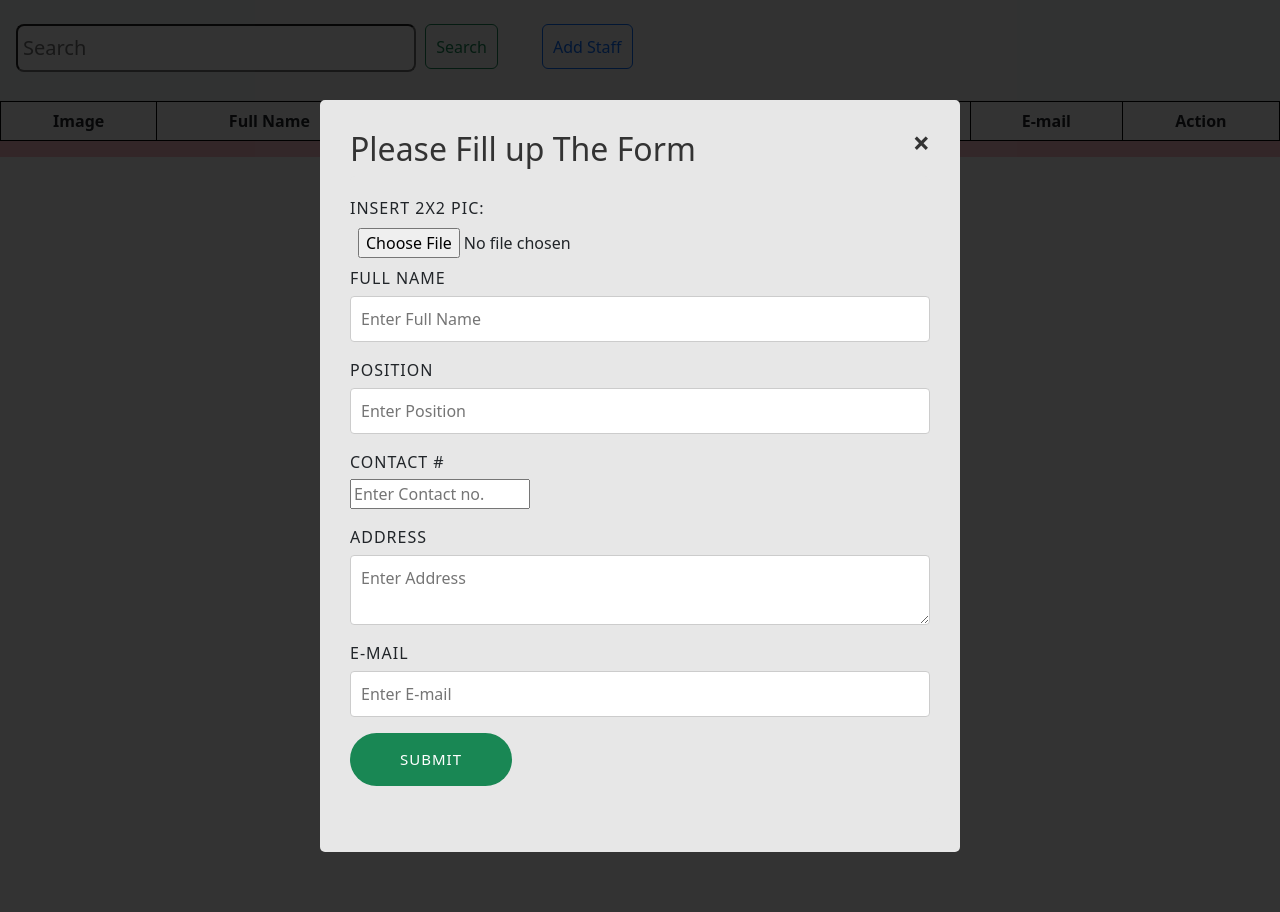
After one commit to Mrk-Cstle/Capstone_Cysdo, a PHP site: page /pages/admin/addStaff.php in a window 1280 px wide, after a click on "Add Staff". The commit adds this page. Run offline with PHP 8.4, Linux system fonts and the light colour scheme; lists and menus that the app fills with data are empty.

Commit message:
add Stafferist

```diff
--- a/assets/template/homeNavigation.php
+++ b/assets/template/homeNavigation.php
@@ -5,8 +5,9 @@
     <meta charset="UTF-8">
     <meta http-equiv="X-UA-Compatible" content="IE=edge">
     <meta name="viewport" content="width=device-width, initial-scale=1.0">
+    <link href="https://cdn.jsdelivr.net/npm/bootstrap@5.3.0/dist/css/bootstrap.min.css" rel="stylesheet" integrity="sha384-9ndCyUaIbzAi2FUVXJi0CjmCapSmO7SnpJef0486qhLnuZ2cdeRhO02iuK6FUUVM" crossorigin="anonymous">
+    <title>Document</title>
 
-    <title>Document</title>
     <style>
         * {
             box-sizing: border-box;
@@ -139,6 +140,8 @@
             </div>
         </div>
     </div>
+
+    <script src="https://cdn.jsdelivr.net/npm/bootstrap@5.3.0/dist/js/bootstrap.bundle.min.js" integrity="sha384-geWF76RCwLtnZ8qwWowPQNguL3RmwHVBC9FhGdlKrxdiJJigb/j/68SIy3Te4Bkz" crossorigin="anonymous"></script>
 </body>
 
 </html>
--- /dev/null
+++ b/pages/admin/addStaff.php
@@ -0,0 +1,65 @@
+<html lang="en">
+<head>
+    <meta charset="UTF-8">
+    <meta http-equiv="X-UA-Compatible" content="IE=edge">
+    <meta name="viewport" content="width=device-width, initial-scale=1.0">
+    <link href="https://fonts.googleapis.com/css2?family=Montserrat:wght@400;500;900&display=swap" rel="stylesheet">
+    <link href="https://cdn.jsdelivr.net/npm/bootstrap@5.3.0/dist/css/bootstrap.min.css" rel="stylesheet" integrity="sha384-9ndCyUaIbzAi2FUVXJi0CjmCapSmO7SnpJef0486qhLnuZ2cdeRhO02iuK6FUUVM" crossorigin="anonymous">
+    <link rel="stylesheet" href="../../style/addStaff.css">
+    <title>Document</title>
+</head>
+
+<body>
+<div class="backRound">
+  <nav class="navbar navbar-light bg-light d-flex">
+    <form class="form-inline m-lg-3">
+      <input class="searchBar form-control-lg mr-sm-2" type="search" placeholder="Search" aria-label="Search">
+      <button class="btnSearch btn btn-outline-success" type="submit">Search</button>
+      <a class="btnAddStaff btn btn-outline-primary" href="#btnAdd">Add Staff</a>
+    </form>
+  </nav>
+  <div class="table-responsive">
+    <table class="table table-hover">
+      <tr>
+        <th scope="col">Image</th>
+        <th scope="col">Full Name</th>
+        <th scope="col">Position</th>
+        <th scope="col">Contact #</th>
+        <th scope="col">Address</th>
+        <th scope="col">E-mail</th>
+        <th scope="col">Action</th>
+    </tr>
+
+    <tr>
+
+    </tr>
+    </table>
+  </div>
+  <div class="overlay" id="btnAdd">
+		<div class="wrapper">
+			<h2>Please Fill up The Form</h2><a class="close" href="#">&times;</a>
+			<div class="content">
+				<div class="container">
+					<form>
+            <label class="d-flex" for="my_image">Insert 2x2 Pic: </label>
+            <input class="insPic d-flex" type="file" name="my_image">
+						<label class="d-flex">Full Name</label>
+						<input class="d-flex" placeholder="Enter Full Name" type="text">
+            <label class="d-flex">Position</label>
+						<input class="d-flex" placeholder="Enter Position" type="text">
+            <label class="entCont d-flex">Contact #</label>
+						<input class="entContact d-flex" placeholder="Enter Contact no." type="number">
+						<label class="d-flex">Address</label>
+						<textarea class="d-flex" placeholder="Enter Address"></textarea>
+            <label class="d-flex">E-mail</label>
+						<input class="d-flex" placeholder="Enter E-mail" type="text">
+						<input class="btn btn-success" type="submit" value="Submit">
+					</form>
+				</div>
+			</div>
+		</div>
+	</div>
+</div>
+<script src="https://cdn.jsdelivr.net/npm/bootstrap@5.3.0/dist/js/bootstrap.bundle.min.js" integrity="sha384-geWF76RCwLtnZ8qwWowPQNguL3RmwHVBC9FhGdlKrxdiJJigb/j/68SIy3Te4Bkz" crossorigin="anonymous"></script>
+</body>
+</html>
--- /dev/null
+++ b/style/addStaff.css
@@ -0,0 +1,133 @@
+.backRound {
+    background-color: pink;
+    background-size: cover;
+    background-position: center;
+    background-attachment: fixed;
+    background-repeat: no-repeat;
+}
+
+.searchBar {
+    padding: 5px;
+    width: 400px;
+}
+
+.btnAddStaff {
+    padding: 10px;
+    height: 45px;
+    margin-bottom: 8px;
+    margin-left: 40px;
+}
+
+.btnSearch {
+    padding: 10px;
+    height: 45px;
+    margin-bottom: 8px;
+    margin-left: 5px;
+}
+
+tr, th {
+        column-gap: 40px;
+        border: 1px solid black;
+        text-align: center;
+        justify-content: center;
+    }
+
+    td {
+        padding-top: 20px;
+        font-family: 'poppins', sans-serif;
+        border: 1px solid black;
+        text-align: center;
+        justify-content: center;
+    }
+
+.overlay {
+	position: fixed;
+	top: 0;
+	bottom: 0;
+	left: 0;
+	right: 0;
+	background: rgba(0, 0, 0, 0.8);
+	transition: opacity 300ms;
+	visibility: hidden;
+	opacity: 0;
+}
+.overlay:target {
+	visibility: visible;
+	opacity: 1;
+}
+.wrapper {
+	margin: 100px auto;
+	padding: 30px;
+	background: #e7e7e7;
+	border-radius: 5px;
+	width: 50%;
+	position: relative;
+	transition: all 5s ease-in-out;
+}
+.wrapper h2 {
+	margin-top: 0;
+	color: #333;
+}
+.wrapper .close {
+	position: absolute;
+	top: 20px;
+	right: 30px;
+	transition: all 200ms;
+	font-size: 30px;
+	font-weight: bold;
+	text-decoration: none;
+	color: #333;
+}
+.wrapper .close:hover {
+	color: #06D85F;
+}
+.wrapper .content {
+	max-height: 100%;
+	overflow: auto;
+}
+
+.insPic {
+    padding: 8px;
+}
+
+.entCont{
+    margin-bottom: 5px;
+}
+.entContact {
+    margin-bottom: 16px;
+    width: 180px;
+    height: 30px;
+}
+
+/*form*/
+
+.container {
+	border-radius: 5px;
+	background-color: #e7e7e7;
+	padding: 20px 0;
+}
+form label {
+	text-transform: uppercase;
+	font-weight: 500;
+	letter-spacing: 1px;
+}
+input[type=text], select, textarea {
+	width: 100%;
+	padding: 10px;
+	border: 1px solid #ccc;
+	border-radius: 4px;
+	box-sizing: border-box;
+	margin-top: 6px;
+	margin-bottom: 16px;
+	resize: vertical;
+}
+input[type="submit"] {
+	color: #fff;
+	padding: 15px 50px;
+	border: none;
+	border-radius: 50px;
+	cursor: pointer;
+	font-size: 15px;
+	text-transform: uppercase;
+	letter-spacing: 1px;
+}
```
Also changed, not shown: index.php (+9 -0 lines).
